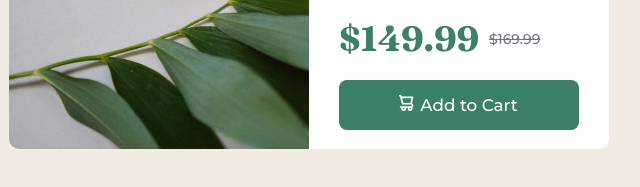
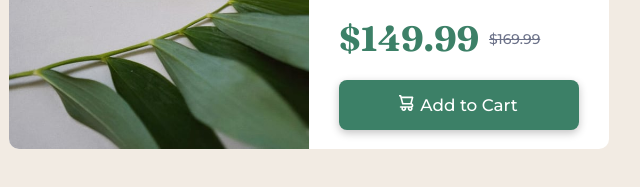
Before and after one commit to tohri-aa/product-preview-card, a plain HTML site: page index.html in a window 1280 px wide. Shown: the part 481-668 px from the top of the page, 331-971 px from the left. Drawn offline with Linux system fonts and the light colour scheme.

Commit message:
button change

```diff
--- a/css/styles.css
+++ b/css/styles.css
@@ -11,7 +11,7 @@ body{
     font-family: 'Montserrat';
     font-size: 14px;
     font-weight: 500;
-    cursor: pointer;
+    /* cursor: pointer; */
     text-decoration: none;
 }
 
@@ -97,6 +97,12 @@ body{
     padding-left: 80px;
     padding-right: 80px;
     width: 300px;
+    box-shadow:rgba(0, 0, 0, 0.24) 0px 3px 8px;
+    /* cursor: grab; */
+}
+
+.button:hover{
+    cursor: grab;
 }
 
 .button .button-pd{
```
